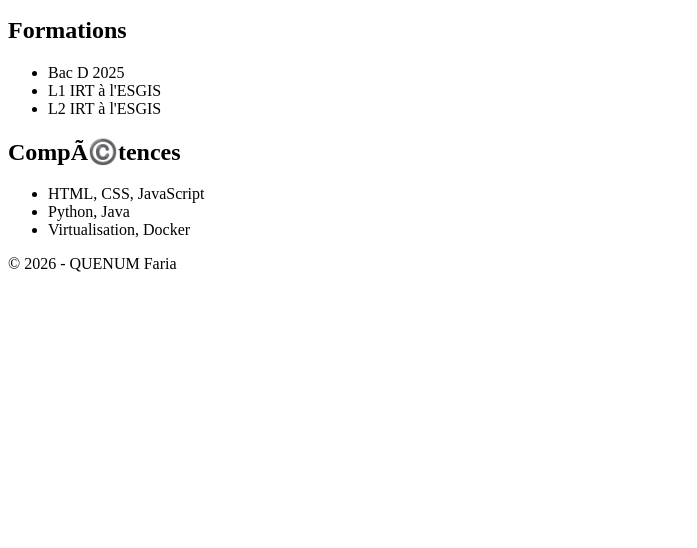
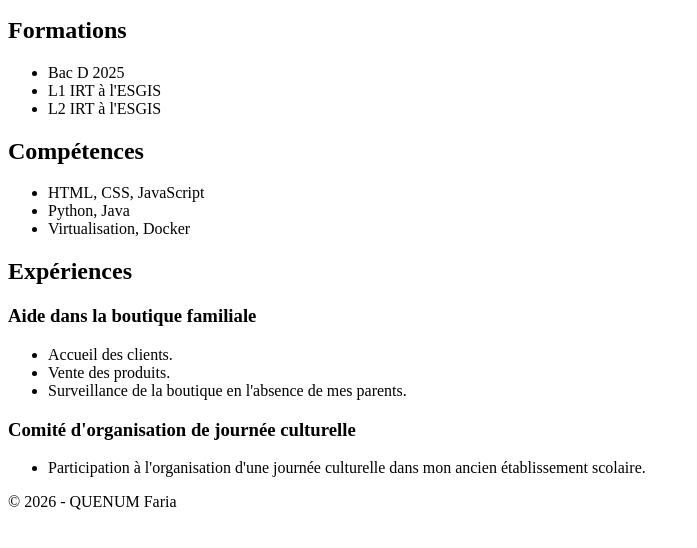
Before and after one commit to Blackfaria404/mon-cv, a plain HTML site: page index.html in a window 1280 px wide. Shown: the part 148-696 px from the top of the page, without its empty margins (0-697 px from the left). Drawn offline with Linux system fonts and the light colour scheme.

Commit message:
Finalisation du cv

```diff
--- a/index.html
+++ b/index.html
@@ -40,12 +40,29 @@
 
     <!-- Section compétences -->
     <section id="competences">
-        <h2>CompÃ©️tences</h2>
+        <h2>Comp&eacute;tences</h2>
 
         <ul>
             <li>HTML, CSS, JavaScript</li>
             <li>Python, Java</li>
             <li>Virtualisation, Docker</li>
+        </ul>
+    </section>
+
+    <!-- Section expériences -->
+    <section id="experiences">
+        <h2>Expériences</h2>
+
+        <h3>Aide dans la boutique familiale</h3>
+        <ul>
+            <li>Accueil des clients.</li>
+            <li>Vente des produits.</li>
+            <li>Surveillance de la boutique en l'absence de mes parents.</li>
+        </ul>
+
+        <h3>Comité d'organisation de journée culturelle</h3>
+        <ul>
+            <li>Participation à l'organisation d'une journée culturelle dans mon ancien établissement scolaire.</li>
         </ul>
     </section>
 
```
